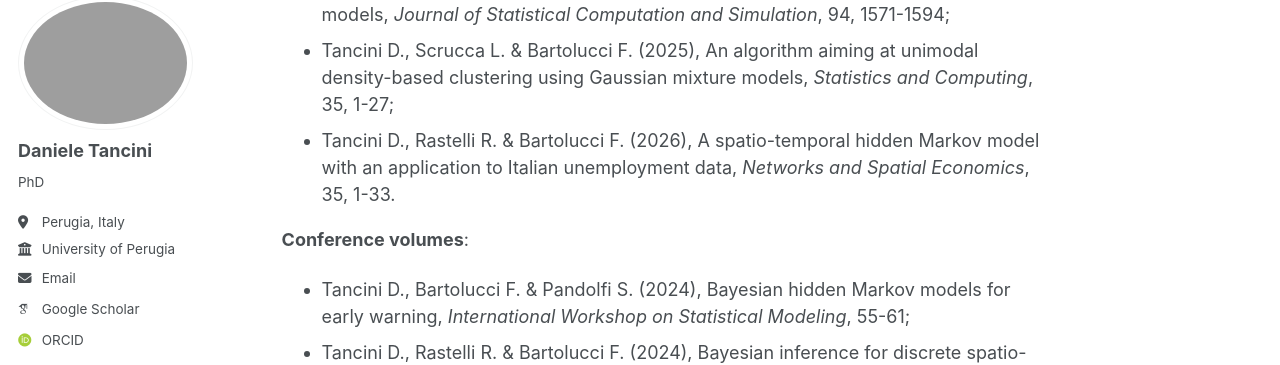
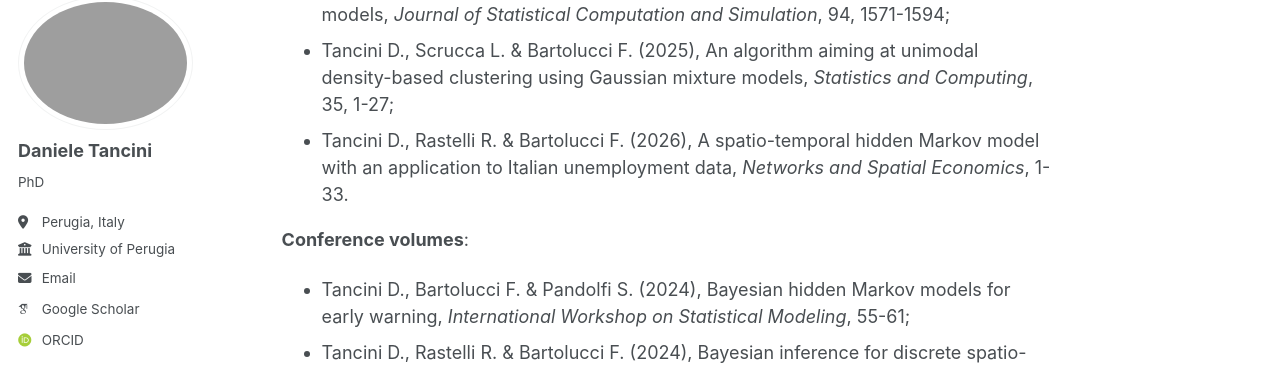
Before and after one commit to DanieleTancini/danieletancini.github.io, a Jekyll site: the page built from _pages/about.md, in a window 1280 px wide and 900 px high, scrolled down 320 px. Shown: the part 103-468 px from the top of the window. Built offline with Jekyll 4.4.1, drawn with Linux system fonts in a browser that asks for light colours; some web fonts are replaced; a script that is not in the unit is left out.

Commit message:
Update about.md

```diff
--- a/_pages/about.md
+++ b/_pages/about.md
@@ -18,7 +18,7 @@ augmented MCMC algorithms for Gaussian hidden Markov models, *Journal of Statist
 Computation and Simulation*, 94, 1571-1594;
 - Tancini D., Scrucca L. & Bartolucci F. (2025), An algorithm aiming at unimodal density-based
 clustering using Gaussian mixture models, *Statistics and Computing*, 35, 1-27;
-- Tancini D., Rastelli R. & Bartolucci F. (2026), A spatio-temporal hidden Markov model with an application to Italian unemployment data, *Networks and Spatial Economics*, 35, 1-33.
+- Tancini D., Rastelli R. & Bartolucci F. (2026), A spatio-temporal hidden Markov model with an application to Italian unemployment data, *Networks and Spatial Economics*, 1-33.
 
 **Conference volumes**:
 - Tancini D., Bartolucci F. & Pandolfi S. (2024), Bayesian hidden Markov models for early warning,
```
